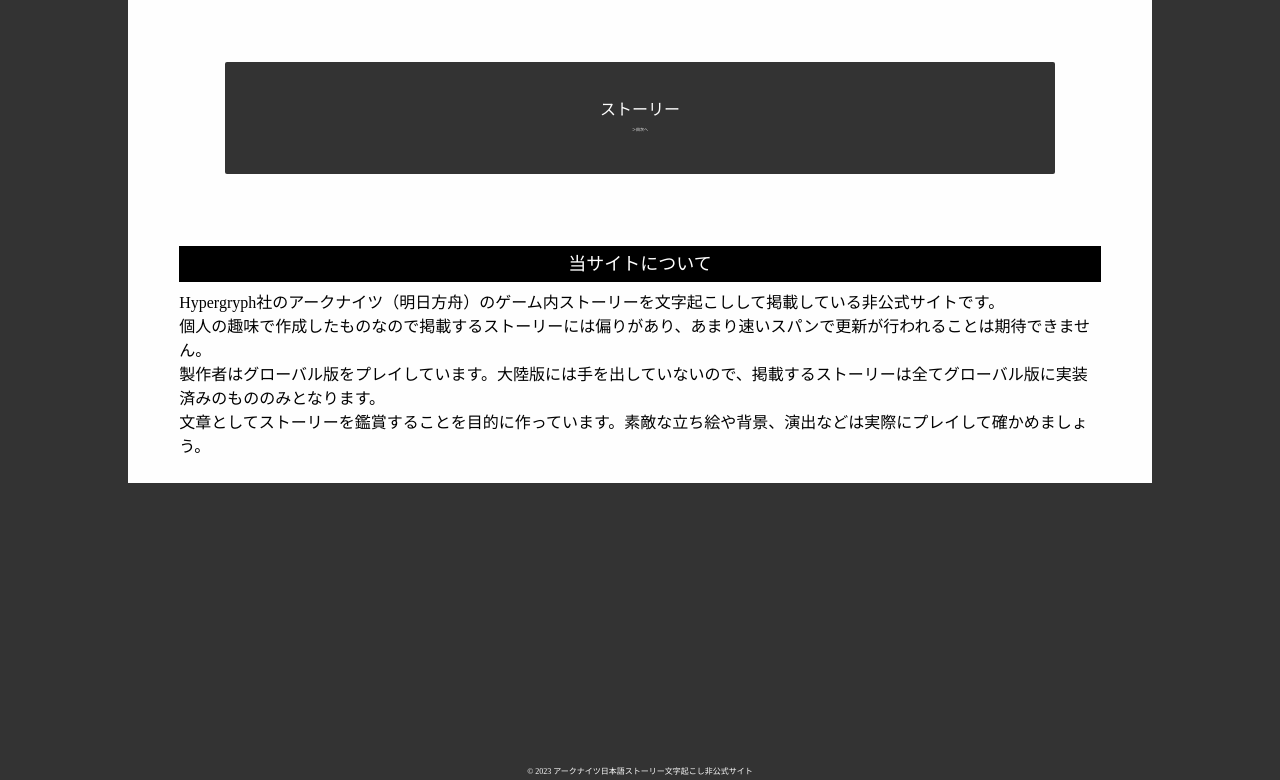
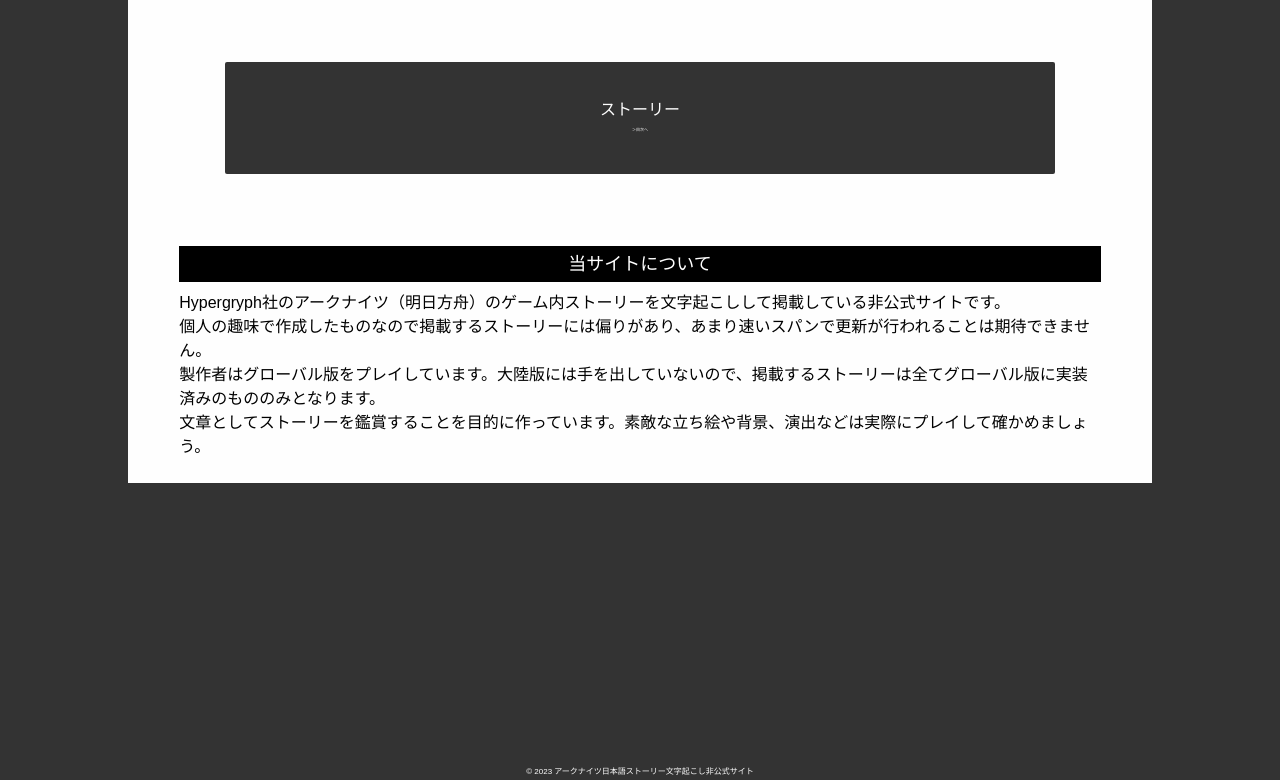
Before and after one commit to Nonnok/arknights_mojiokoshi, a plain HTML site: page index.html in a window 1280 px wide. Shown: the part 90-870 px from the top of the page. Drawn offline with Linux system fonts and the light colour scheme.

Commit message:
Change font style

```diff
--- a/css/style.css
+++ b/css/style.css
@@ -1,4 +1,5 @@
 html {
+  font-family: "Hiragino Kaku Gothic ProN", sans-serif;
   scroll-behavior: smooth;
 }
 h1, h2, h3 {
```
